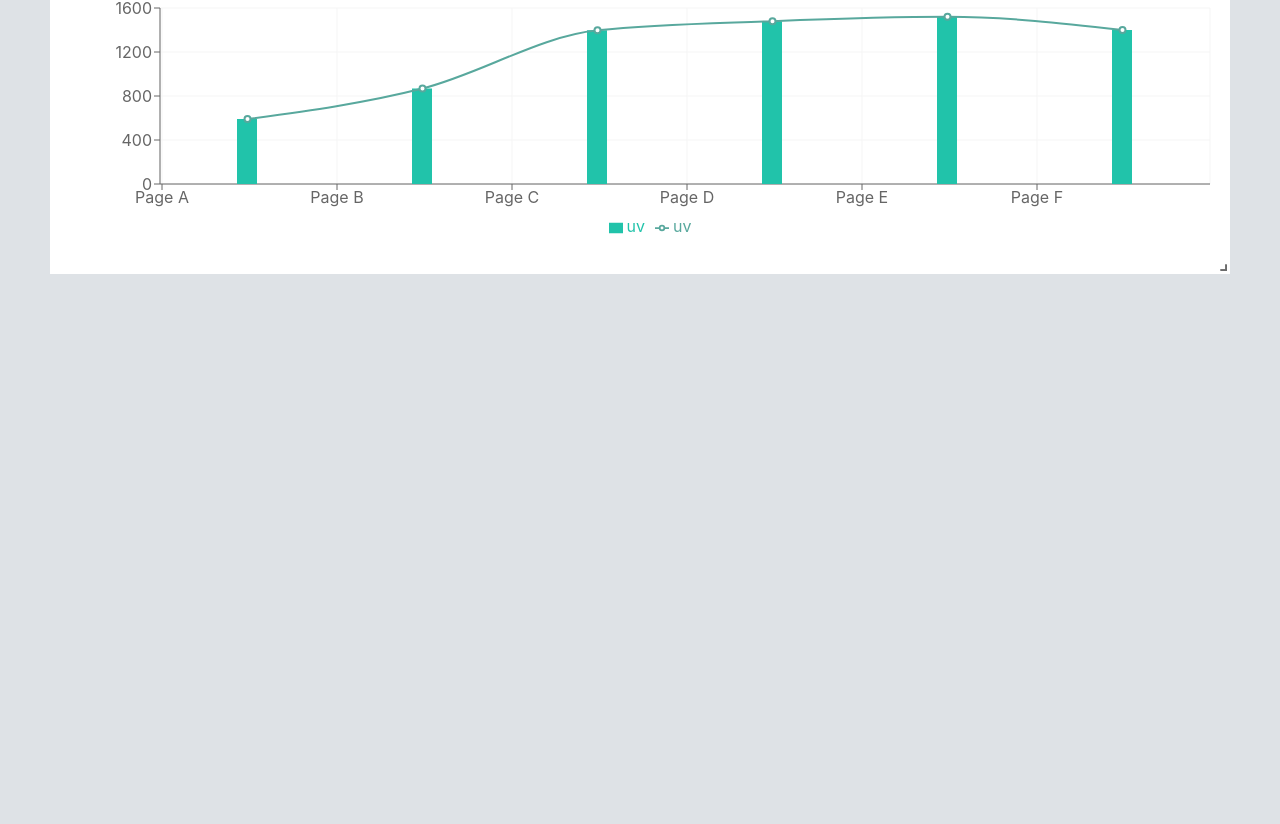
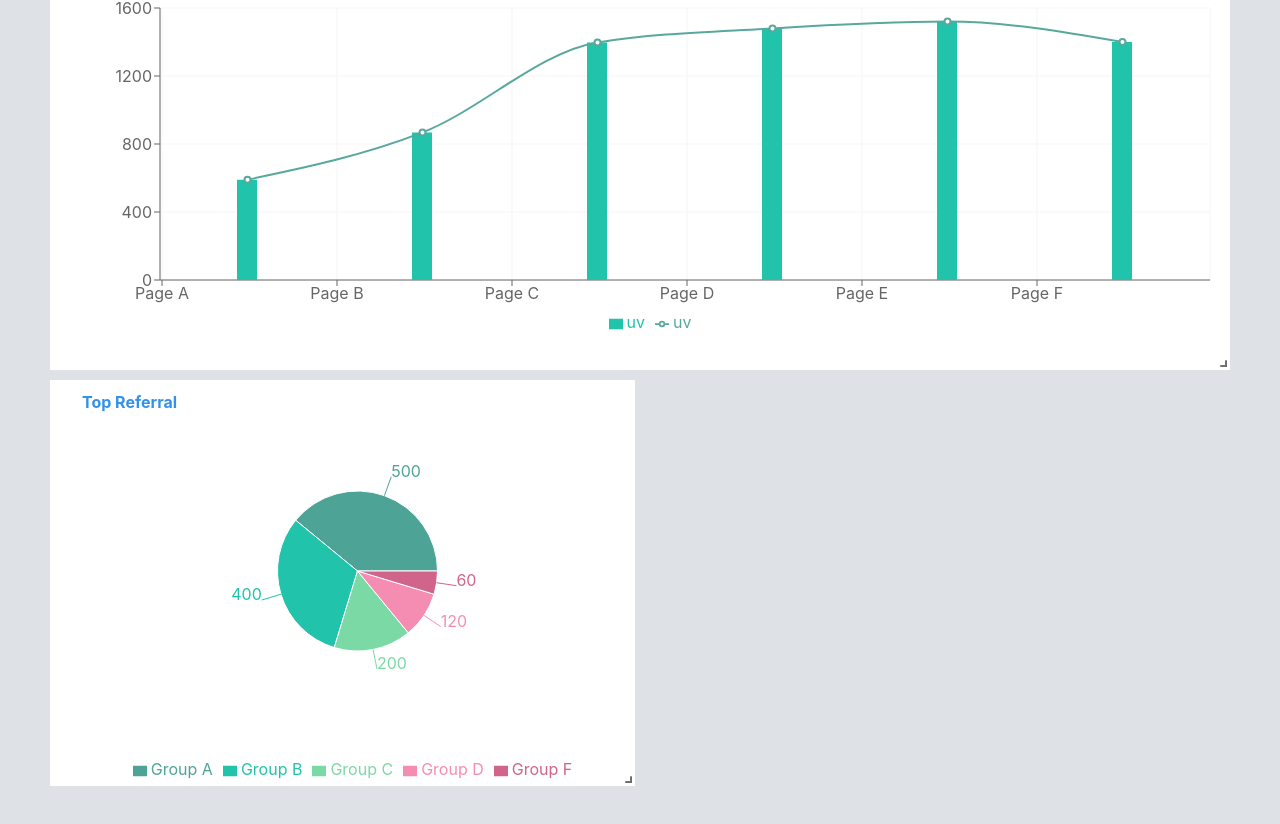
Before and after one commit to TongilKim/Dashboard, a React (Vite) app: page / in a window 1280 px wide. Shown: the part 294-1118 px from the top of the page. Before the commit the page ends 800 px from the top, so only its background shows below. Built offline with nearby package versions, Linux system fonts and the light colour scheme.

Commit message:
TopReferral Pie chart implemented

```diff
--- a/src/Pages/Dashboard/index.module.css
+++ b/src/Pages/Dashboard/index.module.css
@@ -0,0 +1,4 @@
+.react-resizable-handle {
+  position: absolute;
+  bottom: 0;
+}
--- a/src/Pages/Dashboard/index.tsx
+++ b/src/Pages/Dashboard/index.tsx
@@ -1,6 +1,8 @@
 import DauChart from "../../components/Dashboard/DauChart";
 import SummaryCard from "../../components/Dashboard/SummaryCard";
 import { Responsive, WidthProvider } from "react-grid-layout";
+import TopReferralInPieChart from "../../components/Dashboard/TopReferralInPieChart";
+import style from "./index.module.css";
 
 const ResponsiveGridLayout = WidthProvider(Responsive);
 
@@ -19,7 +21,7 @@ const layout = [
   {
     i: "enteredCount",
     x: 5,
-    y: 1,
+    y: 0,
     w: 5,
     h: 1.3,
     minH: 1.3,
@@ -30,11 +32,22 @@ const layout = [
   {
     i: "DAU",
     x: 0,
-    y: 1.3,
+    y: 1,
     w: 10,
-    h: 2,
+    h: 2.6,
+    minH: 2.6,
+    minW: 5,
+    maxH: 4,
+    maxW: 10,
+  },
+  {
+    i: "topReferralInPieChart",
+    x: 0,
+    y: 2,
+    w: 5,
+    h: 2.6,
     minH: 2,
-    minW: 5,
+    minW: 4,
     maxH: 4,
     maxW: 10,
   },
@@ -48,12 +61,15 @@ const index = () => {
 
   return (
     <ResponsiveGridLayout
-      className="layout"
-      isResizable
-      isDraggable
+      className={`layout ${style.wrapper}`}
       layouts={{ lg: layout }}
+      // resizeHandle={
+      //   <span className="react-resizable-handle" style={{}}>
+      //     hi
+      //   </span>
+      // }
       breakpoints={{ lg: 1280, md: 992, sm: 767, xs: 480, xxs: 0 }}
-      cols={{ lg: 12, md: 10, sm: 6, xs: 4, xxs: 2 }}
+      cols={{ lg: 10, md: 10, sm: 6, xs: 4, xxs: 2 }}
       onLayoutChange={onLayoutChange}
     >
       <div key="userCount">
@@ -66,7 +82,6 @@ const index = () => {
       </div>
       <div key="enteredCount">
         <SummaryCard
-          key="enteredCount"
           title="접속횟수"
           sumTitle="Total Event Count"
           totalNumber={796543}
@@ -76,6 +91,9 @@ const index = () => {
       <div key="DAU">
         <DauChart />
       </div>
+      <div key="topReferralInPieChart">
+        <TopReferralInPieChart />
+      </div>
     </ResponsiveGridLayout>
   );
 };
--- /dev/null
+++ b/src/components/Dashboard/TopReferralInPieChart.tsx
@@ -0,0 +1,45 @@
+import style from "./TopReferrallInPieChart.module.css";
+import { PieChart, Pie, Cell, ResponsiveContainer, Legend } from "recharts";
+
+const data = [
+  { name: "Group A", value: 500 },
+  { name: "Group B", value: 400 },
+  { name: "Group C", value: 200 },
+  { name: "Group D", value: 120 },
+  { name: "Group F", value: 60 },
+];
+
+const COLORS = ["#4ea397", "#21c3aa", "#7bd9a5", "#f58db2", "#d0648a"];
+
+const TopReferralInPieChart = () => {
+  return (
+    <div className={style.wrapper}>
+      <div className={style.title}>Top Referral</div>
+      <ResponsiveContainer width="100%" height="100%">
+        <PieChart width={500} height={500}>
+          <Pie
+            data={data}
+            cx="50%"
+            cy="50%"
+            labelLine={true}
+            outerRadius={80}
+            fill="#8884d8"
+            dataKey="value"
+            label={true}
+            legendType="rect"
+          >
+            {data.map((entry, index) => (
+              <Cell
+                key={`cell-${index}`}
+                fill={COLORS[index % COLORS.length]}
+              />
+            ))}
+          </Pie>
+          <Legend />
+        </PieChart>
+      </ResponsiveContainer>
+    </div>
+  );
+};
+
+export default TopReferralInPieChart;
--- /dev/null
+++ b/src/components/Dashboard/TopReferrallInPieChart.module.css
@@ -0,0 +1,13 @@
+.wrapper {
+  background-color: white;
+  height: 100%;
+  padding-left: 30px;
+}
+
+.title {
+  color: #3291e8;
+  font-weight: 700;
+  text-align: left;
+  position: absolute;
+  transform: translate(2px, 10px);
+}
```
